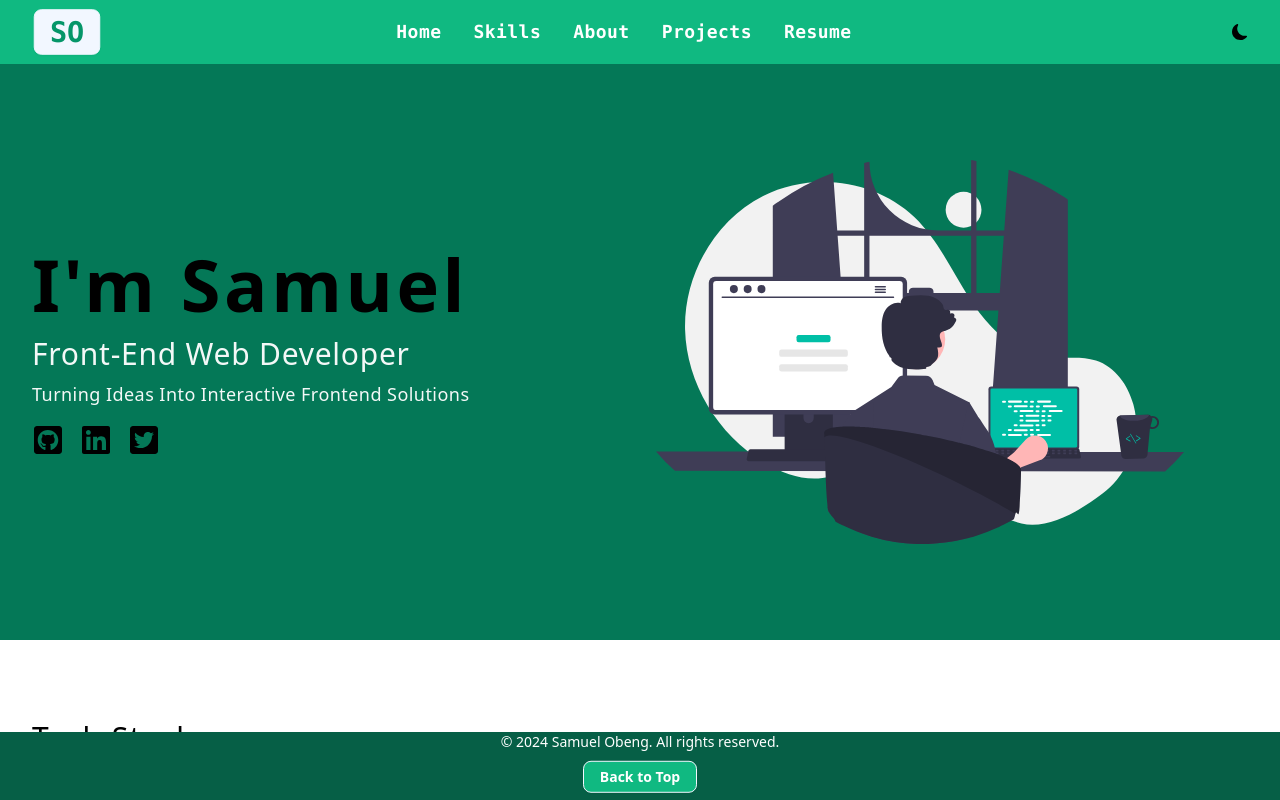
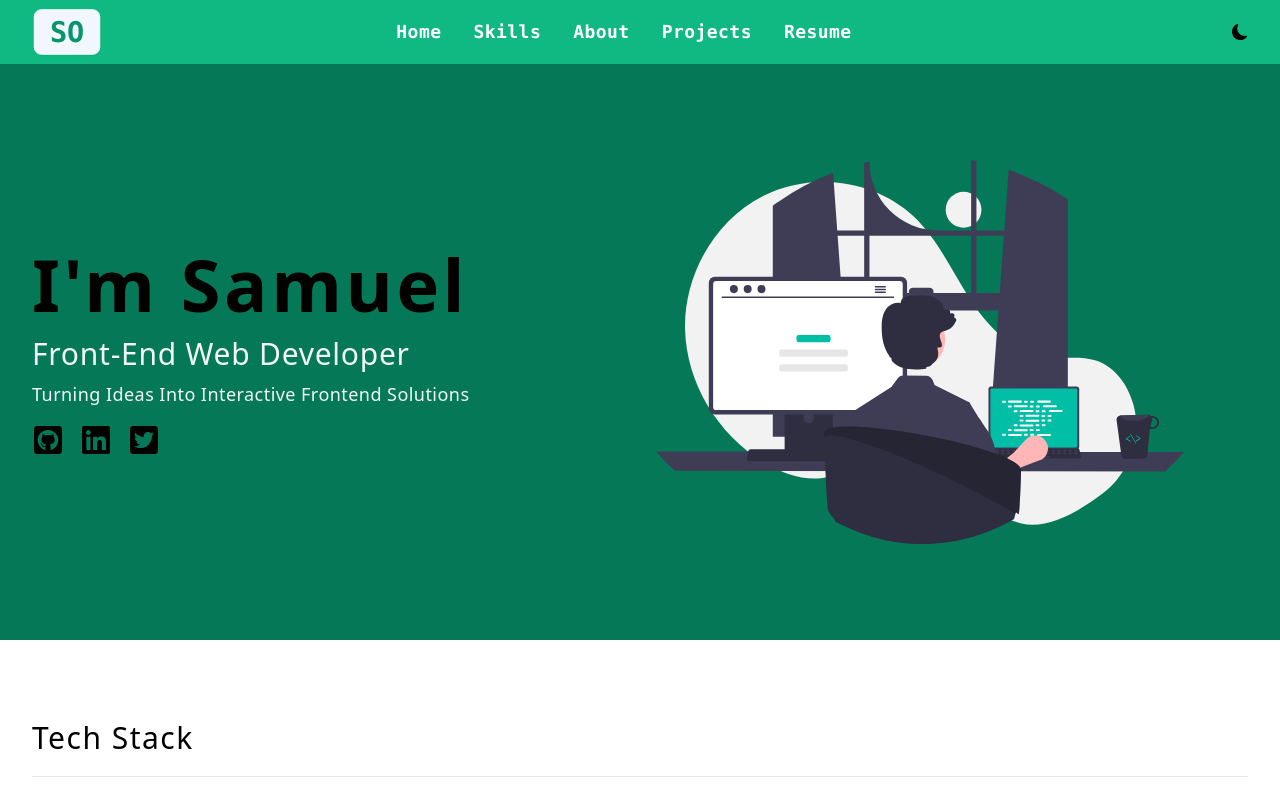
Before and after one commit to samobeng14Dev/dev-portfolio, a React (Vite) app: page / in a window 1280 px wide. Shown: the top 800 px of the page. Built offline with nearby package versions, Linux system fonts and the light colour scheme.

Commit message:
removed sticky from footer

```diff
--- a/src/components/Footer.jsx
+++ b/src/components/Footer.jsx
@@ -6,15 +6,13 @@ const Footer = () => {
 	};
 
 	return (
-		<footer
-			className='bg-emerald-800 text-white py-4x'
-			style={{ position: "fixed", bottom: 0, width: "100%" }}>
+		<footer className='bg-emerald-800 text-white py-4x'>
 			<div className='container mx-auto text-center'>
 				<p className='text-sm'>
 					&copy; {currentYear} Samuel Obeng. All rights reserved.
 				</p>
 				<button
-					className='btn btn-sm bg-emerald-500 hover:bg-emerald-700 text-white py-2 px-4 mt-4 animate-bounce'
+					className='btn btn-sm bg-emerald-500 hover:bg-emerald-700 text-white  py-2 px-4  mt-4 animate-bounce'
 					onClick={handleScrollToTop}>
 					Back to Top
 				</button>
```
